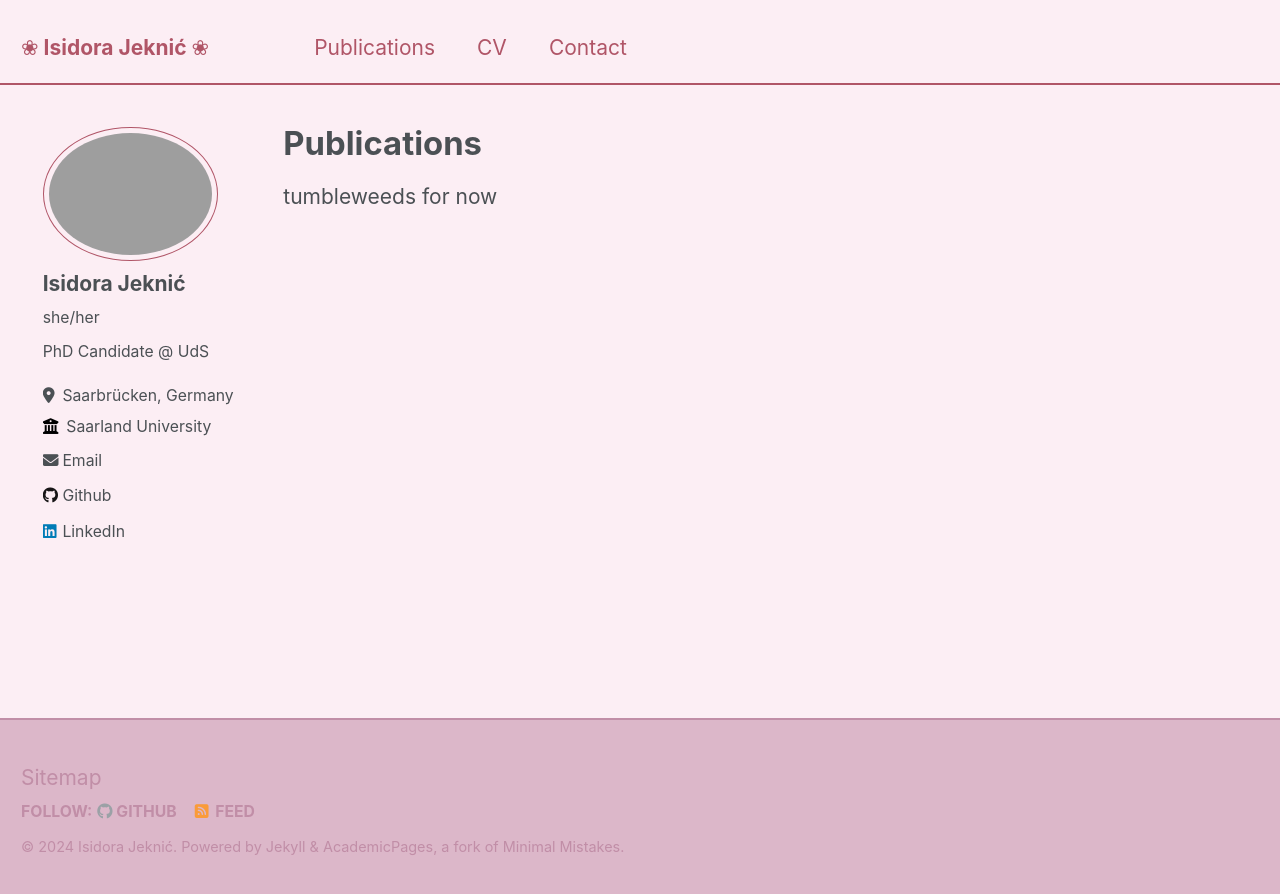
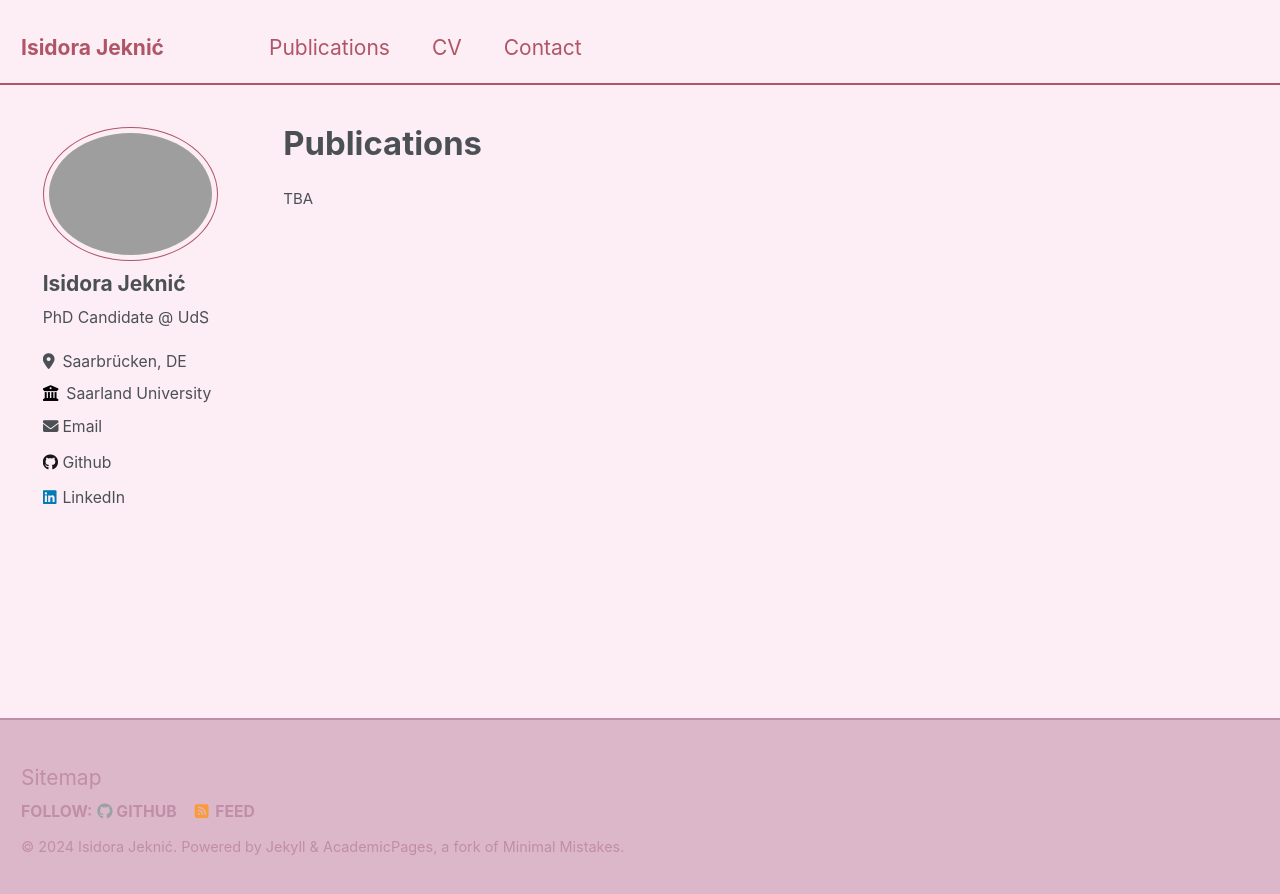
Before and after one commit to jeknic/jeknic.github.io, a Jekyll site: the page built from _pages/publications.md, in a window 1280 px wide. Shown: the top 894 px of the page. Built offline with Jekyll 4.4.1, drawn with Linux system fonts in a browser that asks for light colours.

Commit message:
minor website updates

```diff
--- a/_config.yml
+++ b/_config.yml
@@ -8,8 +8,8 @@
 
 # Basic Site Settings
 locale                   : "en-US"
-title                    : "❀   Isidora Jeknić   ❀"
-title_separator          : "-"
+title                    : "Isidora Jeknić"
+title_separator          : "❀"
 name                     : &name "Isidora Jeknić"
 description              : &description "personal description"
 url                      : https://jeknic.github.io # the base hostname & protocol for your site e.g. "https://mmistakes.github.io"
@@ -23,9 +23,9 @@ author:
   # Biographic information
   avatar           : "isi.png"
   name             : "Isidora Jeknić"
-  pronouns         : "she/her"
+  pronouns         : # "she/her"
   bio              : "PhD Candidate @ UdS"
-  location         : "Saarbrücken, Germany"
+  location         : "Saarbrücken, DE"
   employer         : "Saarland University"
   uri              : # URL
   email            : "jeknic@lst.uni-saarland.de"
--- a/_pages/publications.md
+++ b/_pages/publications.md
@@ -4,7 +4,7 @@ title: "Publications"
 permalink: /publications/
 author_profile: true
 ---
-tumbleweeds for now
+<span style="font-size: 15px"> TBA </span>
 
 {% if site.author.googlescholar %}
   <div class="wordwrap">You can also find my articles on <a href="{{site.author.googlescholar}}">my Google Scholar profile</a>.</div>
```
